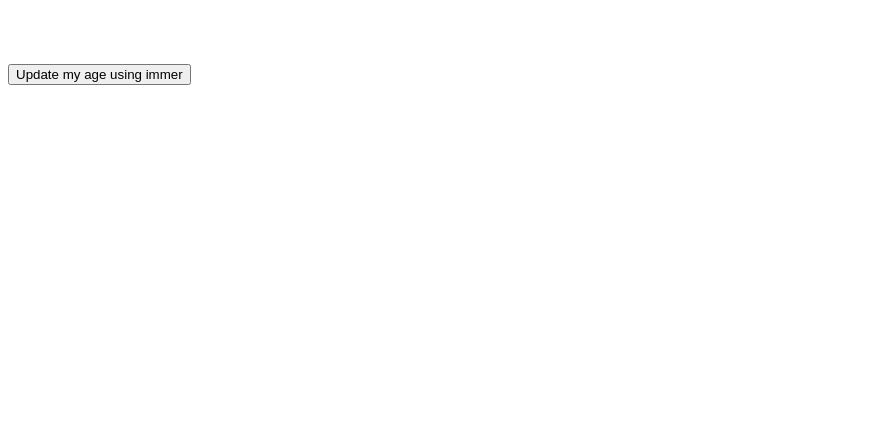
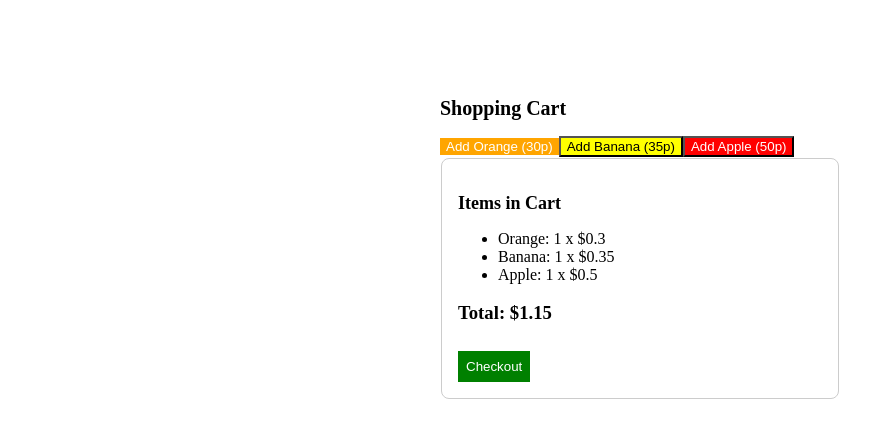
Before and after one commit to CleanCodeNinja01/react-practice, a React (Vite) app in the folder my-app/: page / in a window 1280 px wide. Shown: the top 438 px of the page, without its empty margins (0-894 px from the left). Built offline with nearby package versions, Linux system fonts and the light colour scheme.

Commit message:
Add shopping cart

```diff
--- a/my-app/src/App.jsx
+++ b/my-app/src/App.jsx
@@ -4,9 +4,10 @@
 // import { Title } from "./components/Title/Title";
 // import properties from "./data/properties";
 import "./App.css";
+import ShoppingCart from "./components/ShoppingCart/ShoppingCart";
 // import Button from "./components/Button/Button";
 // import Counter from "./components/Counter/Counter";
-import User from "./components/User/User";
+// import User from "./components/User/User";
 
 const App = () => {
   // const handleClick = ()=>console.log(`hey saleha! be healthy ${0}`)
@@ -14,7 +15,8 @@ const App = () => {
   return (
     <div className="app">
       {/* <Counter/> */}
-      <User/>
+      {/* <User/> */}
+      <ShoppingCart/>
     </div>
   )
 }
--- /dev/null
+++ b/my-app/src/components/ShoppingCart/CardDetails/CardDetails.jsx
@@ -0,0 +1,39 @@
+import "./CardDetails.css"
+
+const CardDetails = ({cart, prices, getTotal}) => {
+    return (
+        <div style={{
+            border: "1px solid #ccc",
+            borderRadius: "0.5rem",
+            padding: "1rem"
+        }}>
+            <h3
+                style= {{fontSize:"1.125rem", fontWeight: "800", marginBottom: "0.5rem"}}
+            >Items in Cart</h3>
+            {Object.keys(cart).length === 0 ? <p style={{color: "gray"}}>Your cart is empty</p> :
+                <ul>
+                    {Object.entries(cart).map(([item,quantity]) => (
+                        <li key={item}>
+                            {item}: {quantity} x ${prices[item]}
+                        </li>
+                    ))}
+                </ul>
+            }
+            <h3>Total: ${getTotal(cart)}</h3>
+            <button
+                style={{
+                    marginTop: "0.5rem",
+                    backgroundColor: "green",
+                    color: "white",
+                    padding: "0.5rem",
+                    border: "none",
+                    cursor: "pointer"
+                }}
+            >
+                Checkout
+            </button>
+        </div>
+    )
+}
+
+export default CardDetails
--- /dev/null
+++ b/my-app/src/components/ShoppingCart/ShoppingCart.jsx
@@ -0,0 +1,74 @@
+import { useState } from "react"
+import "./ShoppingCart.css"
+import CardDetails from "./CardDetails/CardDetails";
+
+const ShoppingCart = () => {
+    // type Cart = {
+    //     [key: string]:number;
+    // }
+
+    const [cart, setCart] = useState({
+        Orange: 1,
+        Banana: 1,
+        Apple: 1
+    });
+
+    // const [fruits, setFruits] = useState({
+        // Orange: 1,
+        // Banana: 1,
+        // Apple: 1
+    // })
+
+    const prices = {
+        Orange: 0.3, //30
+        Banana: 0.35, //35
+        Apple: 0.5, //50
+    }
+
+    const getTotal = (cart) => {
+        let total = 0;
+        Object.keys(cart).forEach(fruit => {
+            total += prices[fruit] * cart[fruit];
+        })
+        return total.toFixed(2);
+    }
+
+    function setFruit(fruit) {
+        // this ensures immutability
+        setCart(prev=>({...prev, [fruit]: (prev[fruit] || 0) +1}))
+    }
+
+    return (
+        <div style={{padding: "1rem", maxWidth: "400px", margin: "auto"}}>
+            <h2
+                style={{
+                    fontSize: "1.25rem",
+                    fontWeight: "bold",
+                    marginBottom: "1rem"
+                }}
+            >
+                Shopping Cart
+            </h2>
+            <div>
+                <button style={{backgroundColor: "orange", color: "white", border: "none"}} onClick={()=>setFruit("Orange")}>
+                    Add Orange (30p)
+                </button>
+                <button style={{backgroundColor: "yellow", color: "black"}} onClick={()=>setFruit("Banana")}>
+                    Add Banana (35p)
+                </button>
+                <button style={{backgroundColor: "red", color: "white"}} onClick={()=>setFruit("Apple")}>
+                    Add Apple (50p)
+                </button>
+            </div>
+            <div style={{border: "1px solid #FFF"}}>
+                <CardDetails
+                    cart={cart}
+                    prices={prices}
+                    getTotal={getTotal}
+                />
+            </div>
+        </div>
+    )
+}
+
+export default ShoppingCart
```
Also changed, not shown: my-app/src/components/ShoppingCart/CardDetails/CardDetails.css (added), my-app/src/components/ShoppingCart/ShoppingCart.css (added).
